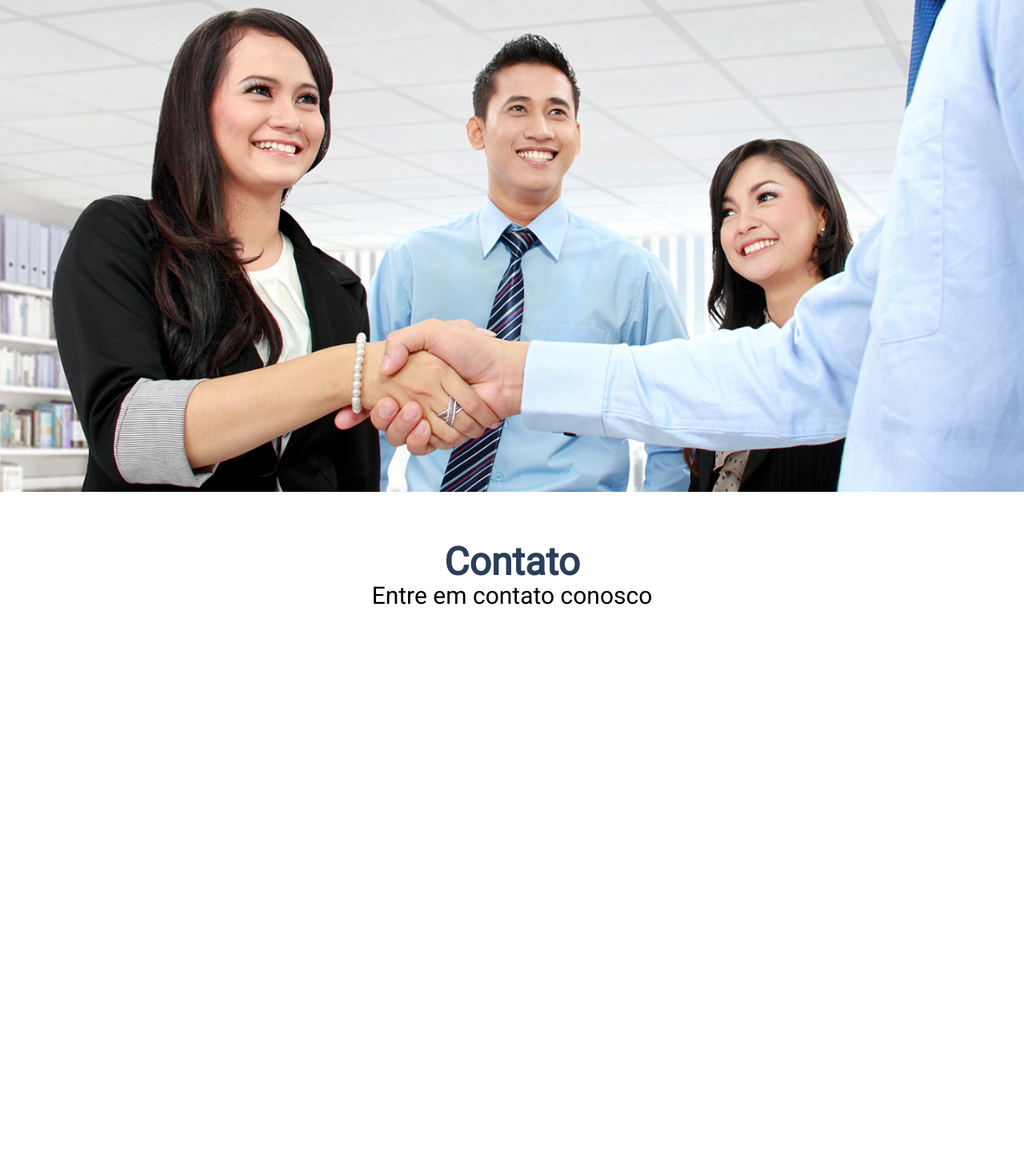
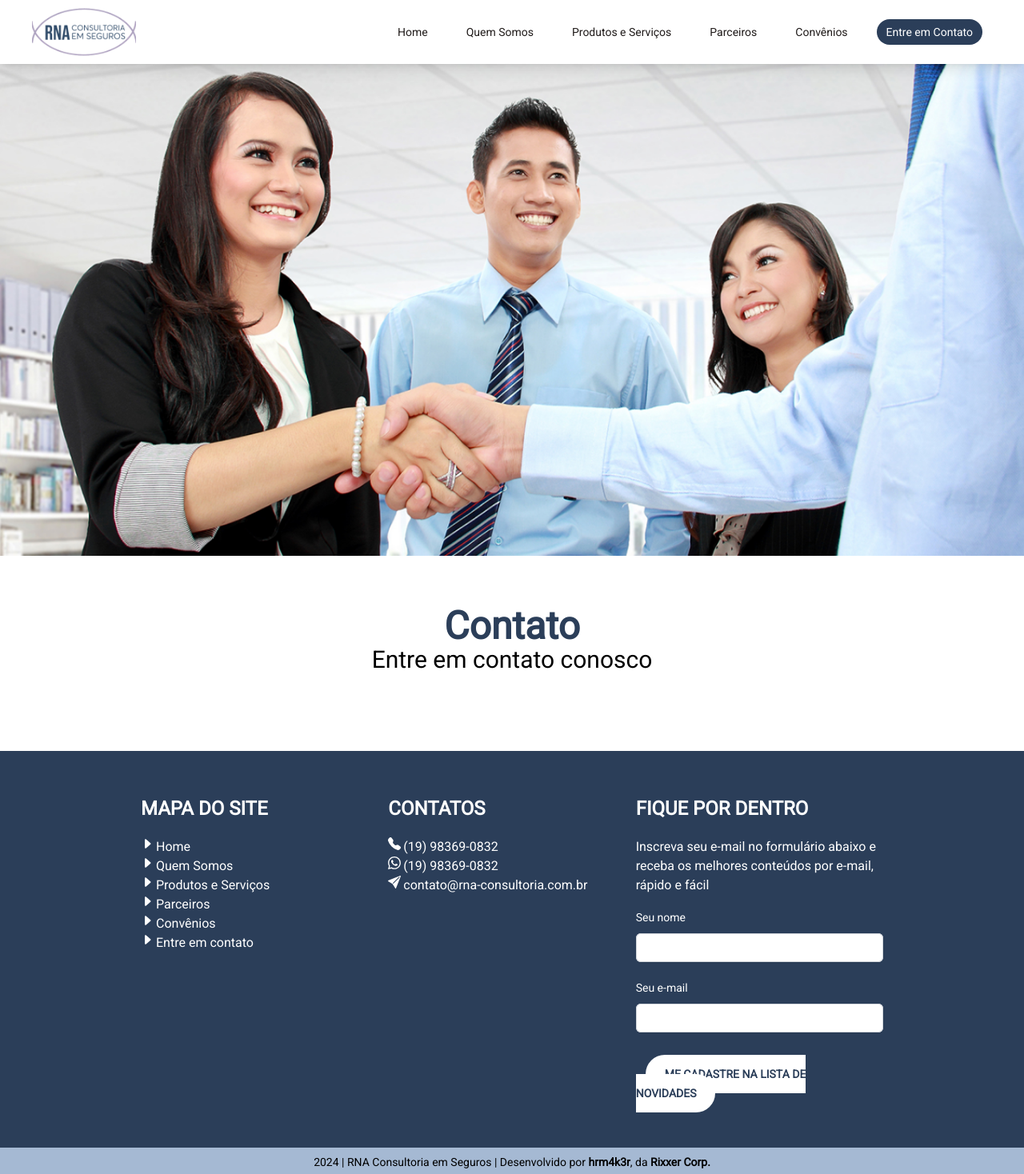
Before and after one commit to rnaconsultoriaemseguros/app, a Next.js app: page /pages/contact in a window 1280 px wide. Shown: the top 1468 px of the page at 80% size. Before the commit the page ends 859 px from the top, so only its background shows below. Built offline with nearby package versions, Linux system fonts and the light colour scheme.

Commit message:
feat: app production

```diff
--- a/app/layout.jsx
+++ b/app/layout.jsx
@@ -17,10 +17,10 @@ export default function RootLayout({ children }) {
   return (
     <html lang="pt-br">
       <body className={roboto.className}>
-        {/* <NavBar /> */}
+        <NavBar />
         {children}
-        {/* <Footer />
-        <Credits /> */}
+        <Footer />
+        <Credits />
       </body>
     </html>
   );
--- a/app/page.jsx
+++ b/app/page.jsx
@@ -3,8 +3,8 @@ import HomePage from "./pages/home/page";
 export default function Home() {
   return (
     <>
-      {/* <HomePage /> */}
-      <div className="flex h-screen text-center">
+      <HomePage />
+      {/* <div className="flex h-screen text-center">
         <div className="m-auto">
           <h2 className="text-4xl font-bold text-[#2B3E59]">
             Site em Construção
@@ -14,7 +14,7 @@ export default function Home() {
             você!
           </h4>
         </div>
-      </div>
+      </div> */}
     </>
   );
 }
```
